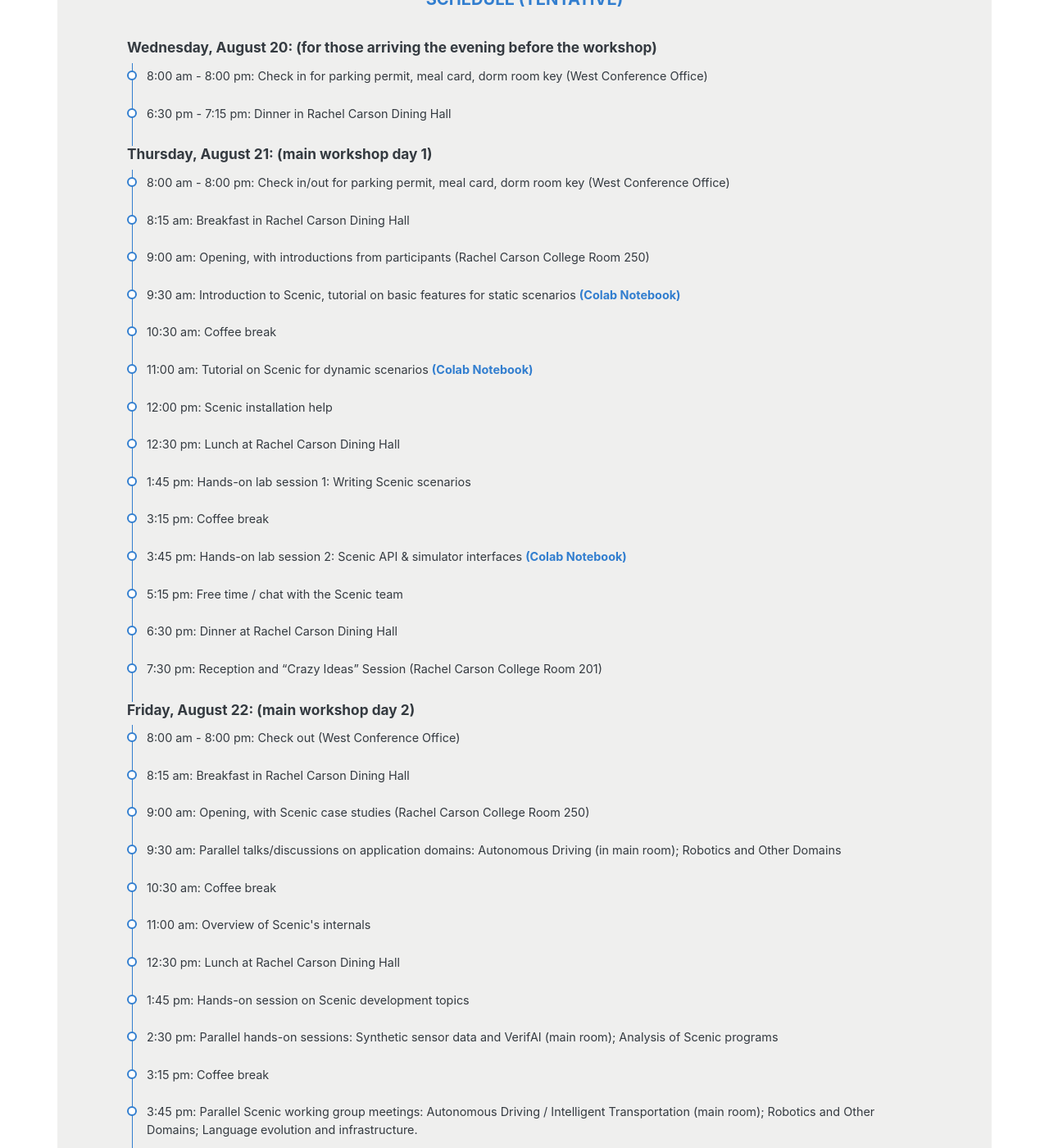
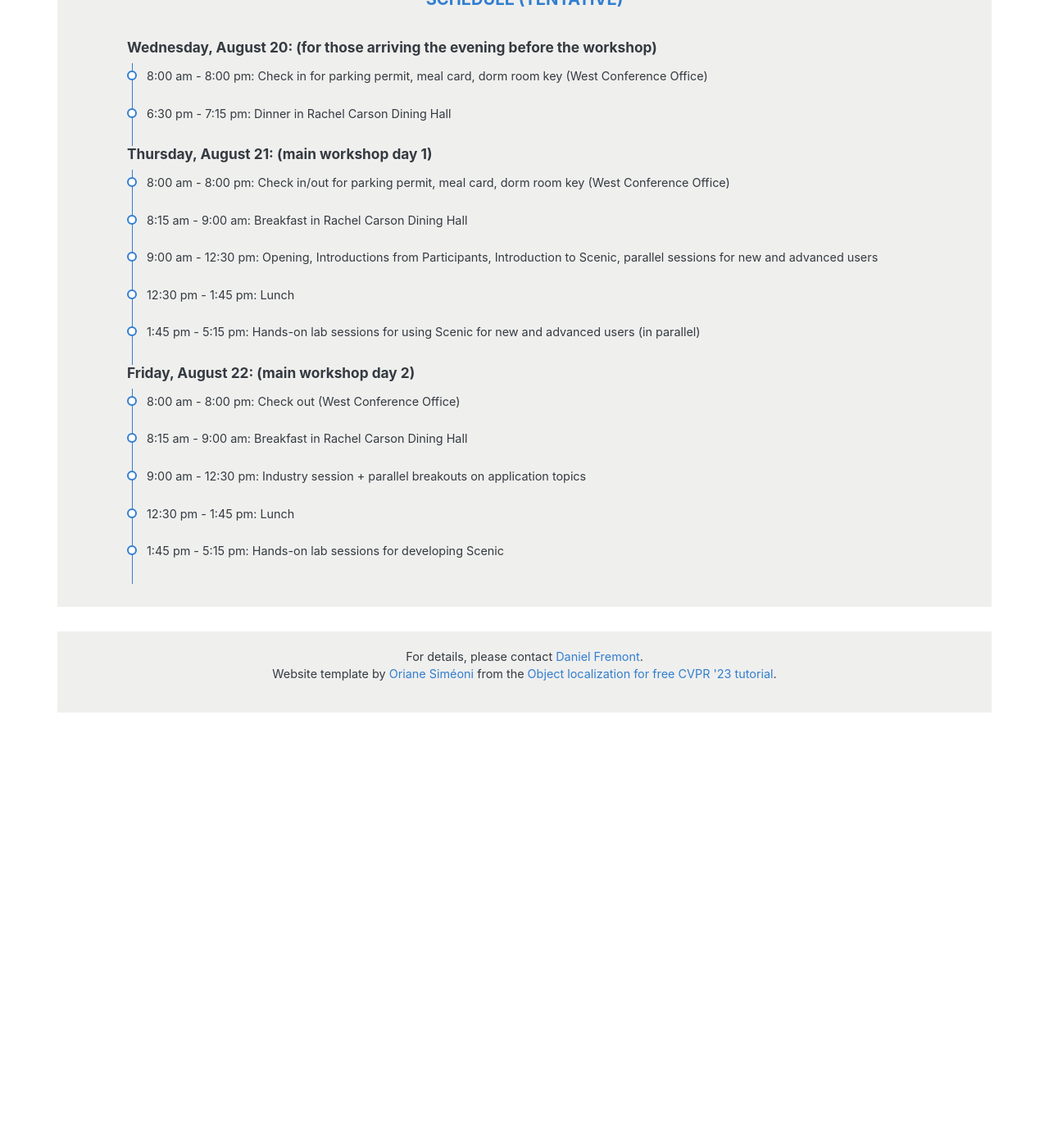
Before and after one commit to BerkeleyLearnVerify/Scenic_Website, a Jekyll site: the page workshop25/index.html, which Jekyll copies as it is, in a window 1280 px wide and 1400 px high, scrolled down 2512 px. Shown: the whole window at 82% size. Built offline with Jekyll 4.4.1, drawn with Linux system fonts in a browser that asks for light colours; after the commit the page ends 3411 px from its top, so only the background shows below that; some of the changed text lies outside the part shown.

Commit message:
update schedule

```diff
--- a/workshop25/index.html
+++ b/workshop25/index.html
@@ -277,73 +277,24 @@
         </li>
         <li class="list-timeline-item p-0 pb-3 pb-lg-4 d-flex flex-wrap flex-column">
           <p class="my-0 text-dark flex-fw text-sm">
-            <span class="text-inverse op-8">8:15 am</span>: Breakfast in Rachel Carson Dining Hall
+            <span class="text-inverse op-8">8:15 am - 9:00 am</span>: Breakfast in Rachel Carson Dining Hall
           </p>
         </li>
         <li class="list-timeline-item p-0 pb-3 pb-lg-4 d-flex flex-wrap flex-column">
           <p class="my-0 text-dark flex-fw text-sm">
-            <span class="text-inverse op-8">9:00 am</span>: Opening, with introductions from participants (Rachel Carson
-            College Room 250)
+            <span class="text-inverse op-8">9:00 am - 12:30 pm</span>: Opening, Introductions from Participants, Introduction to Scenic, parallel sessions for new and advanced users
           </p>
         </li>
         <li class="list-timeline-item p-0 pb-3 pb-lg-4 d-flex flex-wrap flex-column">
           <p class="my-0 text-dark flex-fw text-sm">
-            <span class="text-inverse op-8">9:30 am</span>: Introduction to Scenic, tutorial on basic features for
-            static scenarios
-            <a href="https://colab.research.google.com/drive/1iD2I3MEPVsPaAjBlu_1V9jZOpYnk9AuQ?usp=drive_link">(Colab
-              Notebook)</a>
+            <span class="text-inverse op-8">12:30 pm - 1:45 pm</span>: Lunch
           </p>
         </li>
         <li class="list-timeline-item p-0 pb-3 pb-lg-4 d-flex flex-wrap flex-column">
           <p class="my-0 text-dark flex-fw text-sm">
-            <span class="text-inverse op-8">10:30 am</span>: Coffee break
-          </p>
-        </li>
-        <li class="list-timeline-item p-0 pb-3 pb-lg-4 d-flex flex-wrap flex-column">
-          <p class="my-0 text-dark flex-fw text-sm">
-            <span class="text-inverse op-8">11:00 am</span>: Tutorial on Scenic for dynamic scenarios
-            <a href="https://colab.research.google.com/drive/1s27MzZ4RM2zZ-Pm3S7XNgFmp43_8klsW?usp=drive_link">(Colab
-              Notebook)</a>
-        </li>
-        <li class="list-timeline-item p-0 pb-3 pb-lg-4 d-flex flex-wrap flex-column">
-          <p class="my-0 text-dark flex-fw text-sm">
-            <span class="text-inverse op-8">12:00 pm</span>: Scenic installation help
-          </p>
-        </li>
-        <li class="list-timeline-item p-0 pb-3 pb-lg-4 d-flex flex-wrap flex-column">
-          <p class="my-0 text-dark flex-fw text-sm">
-            <span class="text-inverse op-8">12:30 pm</span>: Lunch at Rachel Carson Dining Hall
-          </p>
-        </li>
-        <li class="list-timeline-item p-0 pb-3 pb-lg-4 d-flex flex-wrap flex-column">
-          <p class="my-0 text-dark flex-fw text-sm">
-            <span class="text-inverse op-8">1:45 pm</span>: Hands-on lab session 1: Writing Scenic scenarios
-        </li>
-        <li class="list-timeline-item p-0 pb-3 pb-lg-4 d-flex flex-wrap flex-column">
-          <p class="my-0 text-dark flex-fw text-sm">
-            <span class="text-inverse op-8">3:15 pm</span>: Coffee break
-          </p>
-        </li>
-        <li class="list-timeline-item p-0 pb-3 pb-lg-4 d-flex flex-wrap flex-column">
-          <p class="my-0 text-dark flex-fw text-sm">
-            <span class="text-inverse op-8">3:45 pm</span>: Hands-on lab session 2: Scenic API & simulator interfaces
-            <a href="https://colab.research.google.com/drive/1zvHpuKQP5Kaua0RyTV0vzxxNhjkDPPP7?usp=sharing">(Colab
-              Notebook)</a>
-        </li>
-        <li class="list-timeline-item p-0 pb-3 pb-lg-4 d-flex flex-wrap flex-column">
-          <p class="my-0 text-dark flex-fw text-sm">
-            <span class="text-inverse op-8">5:15 pm</span>: Free time / chat with the Scenic team
-          </p>
-        </li>
-        <li class="list-timeline-item p-0 pb-3 pb-lg-4 d-flex flex-wrap flex-column">
-          <p class="my-0 text-dark flex-fw text-sm">
-            <span class="text-inverse op-8">6:30 pm</span>: Dinner at Rachel Carson Dining Hall
-          </p>
-        </li>
-        <li class="list-timeline-item p-0 pb-3 pb-lg-4 d-flex flex-wrap flex-column">
-          <p class="my-0 text-dark flex-fw text-sm">
-            <span class="text-inverse op-8">7:30 pm</span>: Reception and “Crazy Ideas” Session (Rachel Carson College
-            Room 201)
+            <span class="text-inverse op-8">1:45 pm - 5:15 pm</span>: Hands-on lab sessions for using Scenic for new and advanced users (in parallel)
+            <!-- <a href="https://colab.research.google.com/drive/1iD2I3MEPVsPaAjBlu_1V9jZOpYnk9AuQ?usp=drive_link">(Colab
+              Notebook)</a> -->
           </p>
         </li>
       </ul>
@@ -358,66 +309,24 @@
         </li>
         <li class="list-timeline-item p-0 pb-3 pb-lg-4 d-flex flex-wrap flex-column">
           <p class="my-0 text-dark flex-fw text-sm">
-            <span class="text-inverse op-8">8:15 am</span>: Breakfast in Rachel Carson Dining Hall
+            <span class="text-inverse op-8">8:15 am - 9:00 am</span>: Breakfast in Rachel Carson Dining Hall
           </p>
         </li>
         <li class="list-timeline-item p-0 pb-3 pb-lg-4 d-flex flex-wrap flex-column">
           <p class="my-0 text-dark flex-fw text-sm">
-            <span class="text-inverse op-8">9:00 am</span>: Opening, with Scenic case studies (Rachel Carson College
-            Room 250)
+            <span class="text-inverse op-8">9:00 am - 12:30 pm</span>: Industry session + parallel breakouts on application topics
         </li>
         <li class="list-timeline-item p-0 pb-3 pb-lg-4 d-flex flex-wrap flex-column">
           <p class="my-0 text-dark flex-fw text-sm">
-            <span class="text-inverse op-8">9:30 am</span>: Parallel talks/discussions on application domains:
-            Autonomous Driving (in main room); Robotics and Other Domains
-            <br>
-        </li>
-        <li class="list-timeline-item p-0 pb-3 pb-lg-4 d-flex flex-wrap flex-column">
-          <p class="my-0 text-dark flex-fw text-sm">
-            <span class="text-inverse op-8">10:30 am</span>: Coffee break
+            <span class="text-inverse op-8">12:30 pm - 1:45 pm</span>: Lunch
           </p>
         </li>
         <li class="list-timeline-item p-0 pb-3 pb-lg-4 d-flex flex-wrap flex-column">
           <p class="my-0 text-dark flex-fw text-sm">
-            <span class="text-inverse op-8">11:00 am</span>: Overview of Scenic's internals
+            <span class="text-inverse op-8">1:45 pm - 5:15 pm</span>: Hands-on lab sessions for developing Scenic
             <br>
-        <li class="list-timeline-item p-0 pb-3 pb-lg-4 d-flex flex-wrap flex-column">
-          <p class="my-0 text-dark flex-fw text-sm">
-            <span class="text-inverse op-8">12:30 pm</span>: Lunch at Rachel Carson Dining Hall
-          </p>
-        </li>
-        <li class="list-timeline-item p-0 pb-3 pb-lg-4 d-flex flex-wrap flex-column">
-          <p class="my-0 text-dark flex-fw text-sm">
-            <span class="text-inverse op-8">1:45 pm</span>: Hands-on session on Scenic development topics
-          </p>
-        </li>
-        <li class="list-timeline-item p-0 pb-3 pb-lg-4 d-flex flex-wrap flex-column">
-          <p class="my-0 text-dark flex-fw text-sm">
-            <span class="text-inverse op-8">2:30 pm</span>: Parallel hands-on sessions: Synthetic sensor data and
-            VerifAI (main room); Analysis of Scenic programs
-        </li>
-        <li class="list-timeline-item p-0 pb-3 pb-lg-4 d-flex flex-wrap flex-column">
-          <p class="my-0 text-dark flex-fw text-sm">
-            <span class="text-inverse op-8">3:15 pm</span>: Coffee break
-          </p>
-        </li>
-        <li class="list-timeline-item p-0 pb-3 pb-lg-4 d-flex flex-wrap flex-column">
-          <p class="my-0 text-dark flex-fw text-sm">
-            <span class="text-inverse op-8">3:45 pm</span>: Parallel Scenic working group meetings: Autonomous Driving /
-            Intelligent Transportation (main room); Robotics and Other Domains; Language evolution and infrastructure.
-        </li>
-        <li class="list-timeline-item p-0 pb-3 pb-lg-4 d-flex flex-wrap flex-column">
-          <p class="my-0 text-dark flex-fw text-sm">
-            <span class="text-inverse op-8">4:45 pm</span>: Plenary closing session
-          </p>
-        </li>
-        <li class="list-timeline-item p-0 pb-3 pb-lg-4 d-flex flex-wrap flex-column">
-          <p class="my-0 text-dark flex-fw text-sm">
-            <span class="text-inverse op-8">5:15 pm</span>: Main workshop ends
-          </p>
         </li>
       </ul>
-
     </div>
   </div>
 
```
